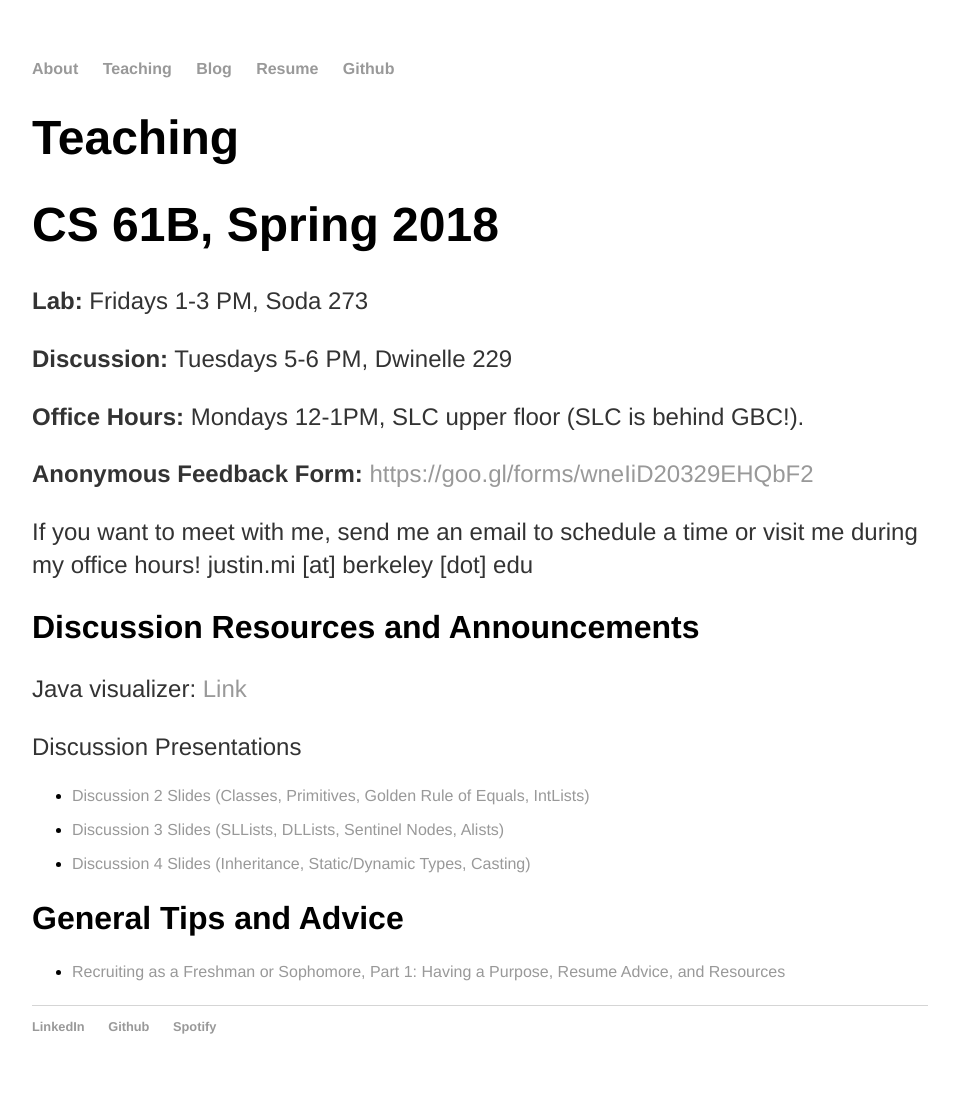
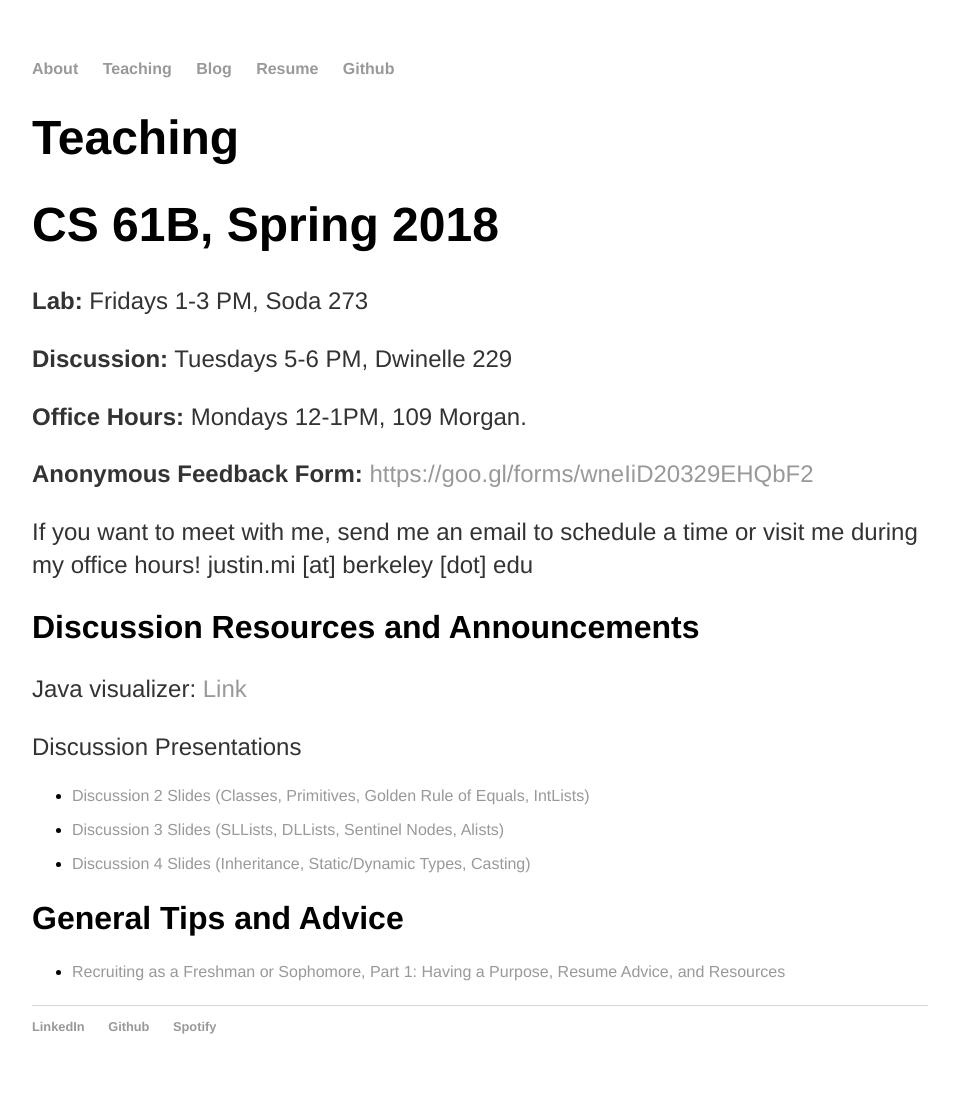
Before and after one commit to JustinMi/JustinMi.github.io, a Jekyll site: the page built from teaching/index.html, in a window 1280 px wide. Shown: the whole page, without its empty margins (160-1119 px from the left). Built offline with Jekyll 4.4.1, drawn with Linux system fonts in a browser that asks for light colours; nearby versions of some CDN libraries.

Commit message:
teaching

```diff
--- a/teaching/index.html
+++ b/teaching/index.html
@@ -13,7 +13,7 @@ title: Teaching
       <b>Discussion:</b> Tuesdays 5-6 PM, Dwinelle 229
     </p>
     <p>
-      <b>Office Hours:</b> Mondays 12-1PM, SLC upper floor (SLC is behind GBC!).
+      <b>Office Hours:</b> Mondays 12-1PM, 109 Morgan.
     </p>
     <p>
       <b>Anonymous Feedback Form:</b> <a href="https://goo.gl/forms/wneIiD20329EHQbF2">https://goo.gl/forms/wneIiD20329EHQbF2</a>
```
